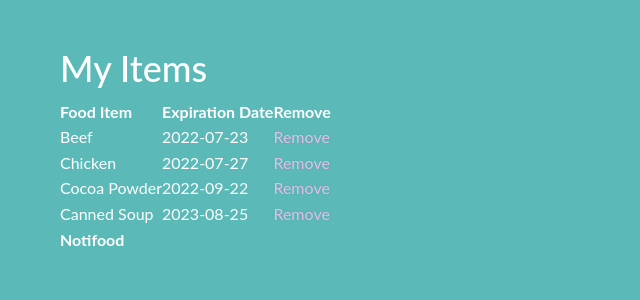
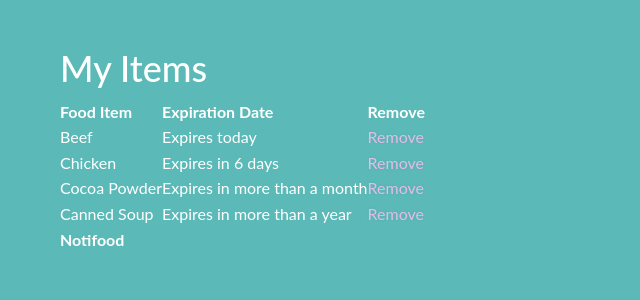
Before and after one commit to robinfire110/SEO-Project-4, a Flask app: page /dashboard in a window 1280 px wide. Shown: the part 117-417 px from the top of the page, without its empty margins (0-640 px from the left). Run offline with Flask 2, Linux system fonts and the light colour scheme; a user stored in the database is signed in; data comes from the database, SQL or seed files in the repository; both versions use the stored data as it was after the commit; some libraries are stand-ins or nearby versions.

Commit message:
Updated Dashboard Expiration date message

```diff
--- a/templates/dashboard.html
+++ b/templates/dashboard.html
@@ -39,10 +39,27 @@
     //Create Table
     for (i = 0; i < data.length; i++) {
       currentData = data[i];
+
+      //Get Date
+      let dateArray = currentData[1].replace(" 00:00:00", "").split("-")
+      console.log(dateArray)
+      let currentDate = new Date()
+      let expirationDate = new Date(dateArray[0], dateArray[1]-1, dateArray[2])
+      let days_till_expiration = (expirationDate.getTime()-currentDate.getTime())/(1000*60*60*24)
+
+      //Get Message
+      let message = "";
+      if (days_till_expiration <= 0) message = "Expired";
+      else if (days_till_expiration >= 1 && days_till_expiration < 2) message = "Expires today";
+      else if (days_till_expiration >= 2 && days_till_expiration < 30) message = "Expires in " + Math.ceil(days_till_expiration) + " days";
+      else if (days_till_expiration >= 31 && days_till_expiration < 364) message = "Expires in more than a month";
+      else if (days_till_expiration >= 365) message = "Expires in more than a year";
+
+
       html = "";
       html += `<tr>`;
       html += `<td>${currentData[2]}</td>`;
-      html += `<td>${(currentData[1]).replace(" 00:00:00", "")}</td>`;
+      html += `<td>${message}</td>`;
       html += `<td><a class='button' id='${currentData[2]}' href='' onclick='deleteFood("${currentData[2]}")'>Remove</a></td>`;
       html += `</tr>`;
       table.innerHTML += html;
```
Also changed, not shown: Notifood.db.
